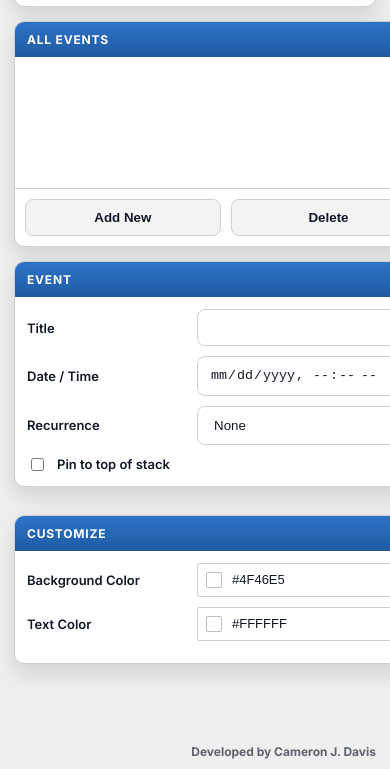
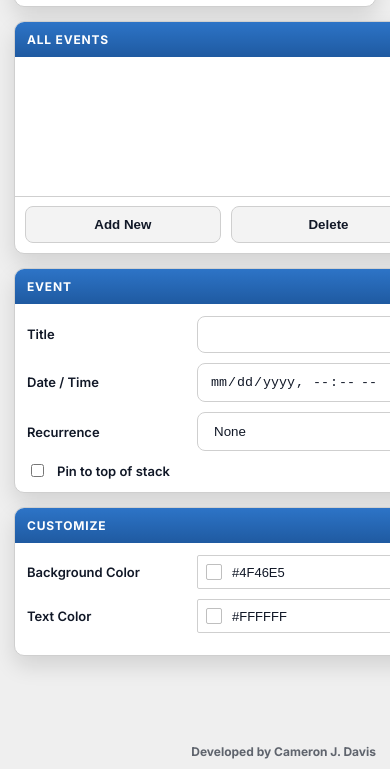
Before and after one commit to camdavis2003/countdown_reminder, a website built with Vite: page src/renderer/index.html in a window 390 px wide. Shown: the part 75-844 px from the top of the page. Built offline with nearby package versions, Linux system fonts and the light colour scheme.

Commit message:
Preferences_layout_tighten_window_fix_gaps_add_All_Events_scrolling

```diff
--- a/src/main/main.ts
+++ b/src/main/main.ts
@@ -302,9 +302,9 @@ function migrateIfNeeded() {
 function createMainWindow() {
   const win = new BrowserWindow({
     width: 960,
-    height: 720,
+    height: 568,
     minWidth: 860,
-    minHeight: 600,
+    minHeight: 540,
     title: 'Countdown Reminder',
     show: false,
     autoHideMenuBar: true,
--- a/src/renderer/index.html
+++ b/src/renderer/index.html
@@ -72,7 +72,7 @@
             </div>
           </section>
 
-          <section class="pane" style="margin-top: 14px">
+          <section class="pane">
             <div class="paneHeader">CUSTOMIZE</div>
             <div class="paneBody">
               <div class="formRow">
--- a/src/renderer/styles.css
+++ b/src/renderer/styles.css
@@ -81,13 +81,14 @@ body{
   display:grid;
   grid-template-columns: 320px 1fr;
   gap: 14px;
-  align-items:start;
+  align-items: stretch;
   flex: 1 1 auto;
   min-height: 0;
 }
 
 @media (max-width: 900px){
   .prefsMain{ grid-template-columns: 1fr; }
+  .paneLeft{ height: auto; align-self: stretch; }
 }
 
 .pane{
@@ -109,14 +110,16 @@ body{
 
 .paneBody{ padding: 12px; }
 
-.paneLeft{ display:flex; flex-direction:column; height: 100%; min-height: 0; }
-.paneLeft .paneBody{ flex: 1 1 auto; min-height: 0; }
+.paneLeft{ display:flex; flex-direction:column; min-height: 0; }
+.paneLeft .paneBody{ flex: 1 1 auto; min-height: 0; display: flex; }
 .paneRight{ display:flex; flex-direction:column; gap: 14px; }
 
 .eventList{
   padding: 8px;
   display:grid;
   gap: 8px;
+  flex: 1 1 auto;
+  min-height: 0;
   overflow:auto;
   max-height: none;
   min-height: 0;
@@ -161,7 +164,8 @@ body{
 
 .paneFooter{
   margin-top:auto;
-  border-top: 1px solid var(--border);
+  border-top: 0;
+  box-shadow: inset 0 1px 0 var(--border);
   padding: 10px;
   display:grid;
   grid-template-columns: 1fr 1fr;
```
